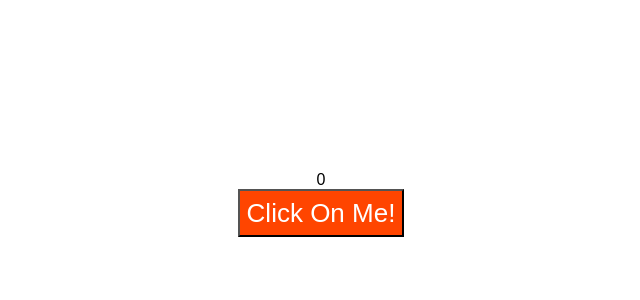
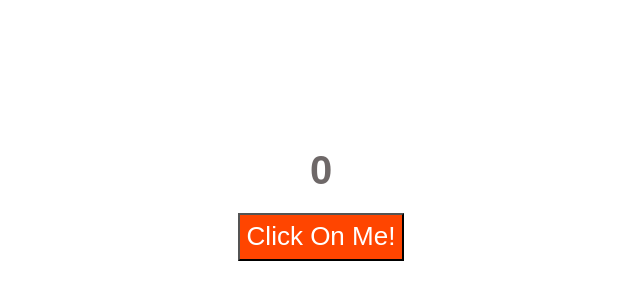
Before and after one commit to rodercode/counter, a React (Create React App) app: page / in a window 1280 px wide. Shown: the part 196-496 px from the top of the page, without its empty margins (319-959 px from the left). Built offline with nearby package versions, Linux system fonts and the light colour scheme.

Commit message:
style the number, button:active

```diff
--- a/src/App.tsx
+++ b/src/App.tsx
@@ -6,7 +6,7 @@ const App = () => {
   return (
     <div className="App">
       <div className="container">
-        <span>0</span>
+        <span className="the-number">0</span>
         <Button />
       </div>
     </div>
--- a/src/scss/main.scss
+++ b/src/scss/main.scss
@@ -1,3 +1,5 @@
+
+
 * {
   box-sizing: border-box;
   margin: 0;
@@ -15,7 +17,20 @@
 
 button {
   font-size: 26px;
-  padding: .25em;
-  background-color: orangered;
+  padding: 0.25em;
+  background-color: #ff4500;
   color: #fff;
+  cursor: pointer;
 }
+
+button:active {
+  background-color: #ff4500b3;
+  color: #000000;
+}
+
+.the-number {
+  font-size: 40px;
+  font-weight: 700;
+  margin-bottom: 0.5em;
+  color:#6e6868;
+}
--- a/src/styles/main.css
+++ b/src/styles/main.css
@@ -16,6 +16,19 @@
 button {
   font-size: 26px;
   padding: 0.25em;
-  background-color: orangered;
+  background-color: #ff4500;
   color: #fff;
+  cursor: pointer;
+}
+
+button:active {
+  background-color: rgba(255, 69, 0, 0.7019607843);
+  color: #000000;
+}
+
+.the-number {
+  font-size: 40px;
+  font-weight: 700;
+  margin-bottom: 0.5em;
+  color: #6e6868;
 }/*# sourceMappingURL=main.css.map */
```
Also changed, not shown: 1 other file (tests, documents, lock files or other folders).
